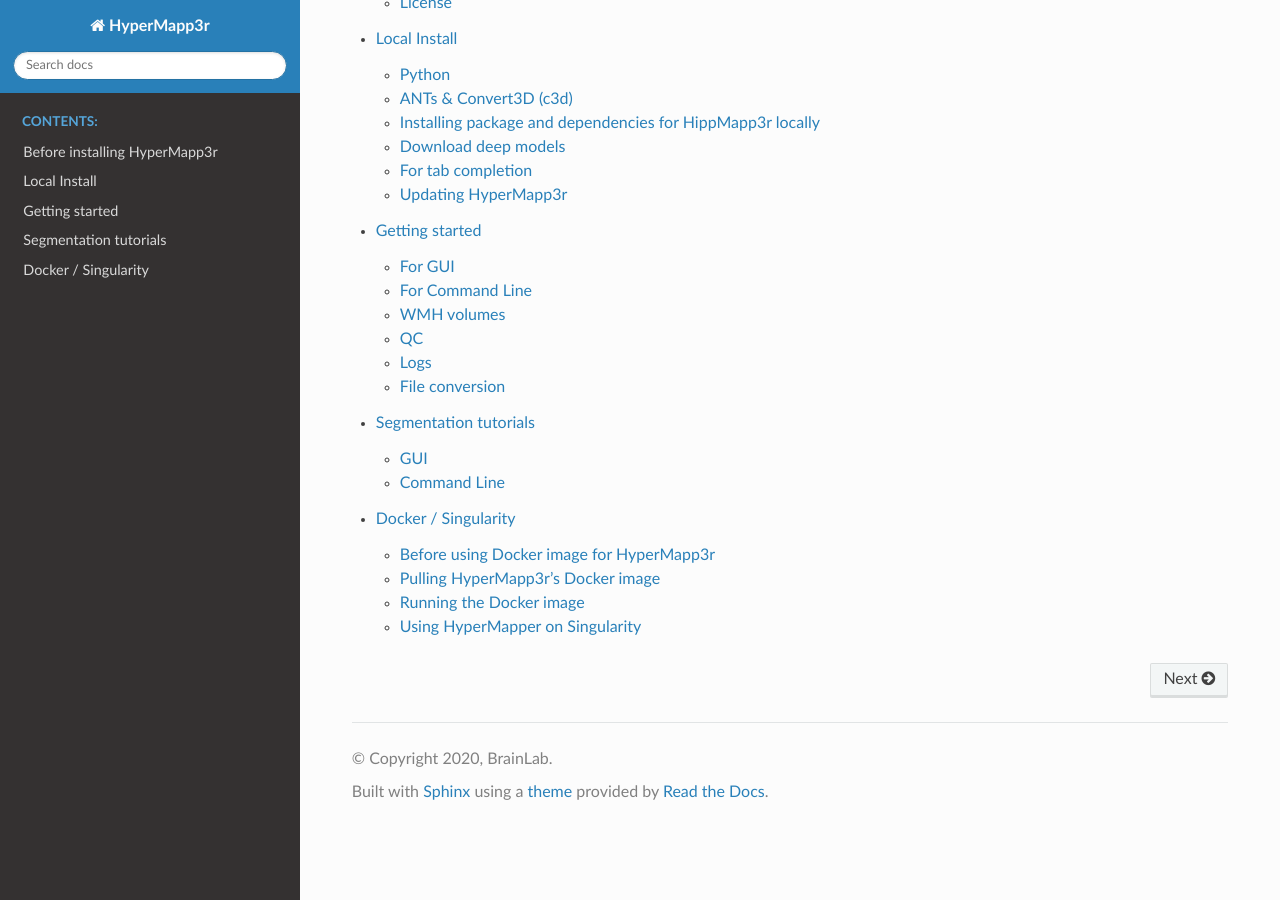
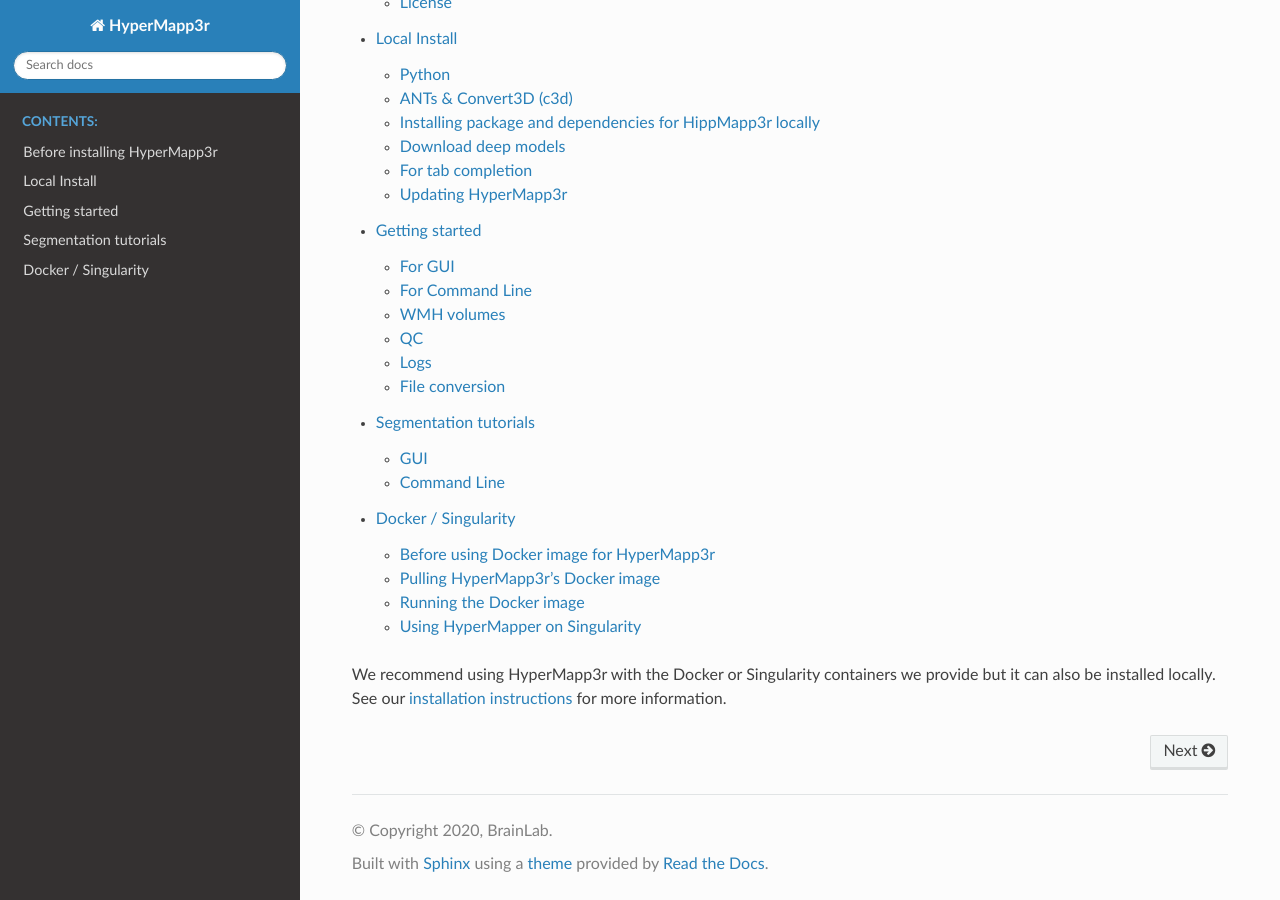
Before and after one commit to AICONSlab/HyperMapp3r, a Sphinx documentation site: the page built from docs/index.rst, in a window 1280 px wide and 900 px high, scrolled down 1045 px. Built offline with Sphinx 7.4.7 and the Read the Docs theme 2.0.0, drawn with Linux system fonts in a browser that asks for light colours.

Commit message:
Update index to recommend Docker.rst

```diff
--- a/docs/index.rst
+++ b/docs/index.rst
@@ -30,3 +30,8 @@
    beginner
    wmh_seg
    docker
+
+
+We recommend using HyperMapp3r with the Docker or Singularity containers we provide
+but it can also be installed locally. See our
+:doc:`installation instructions <./install>` for more information.
```
